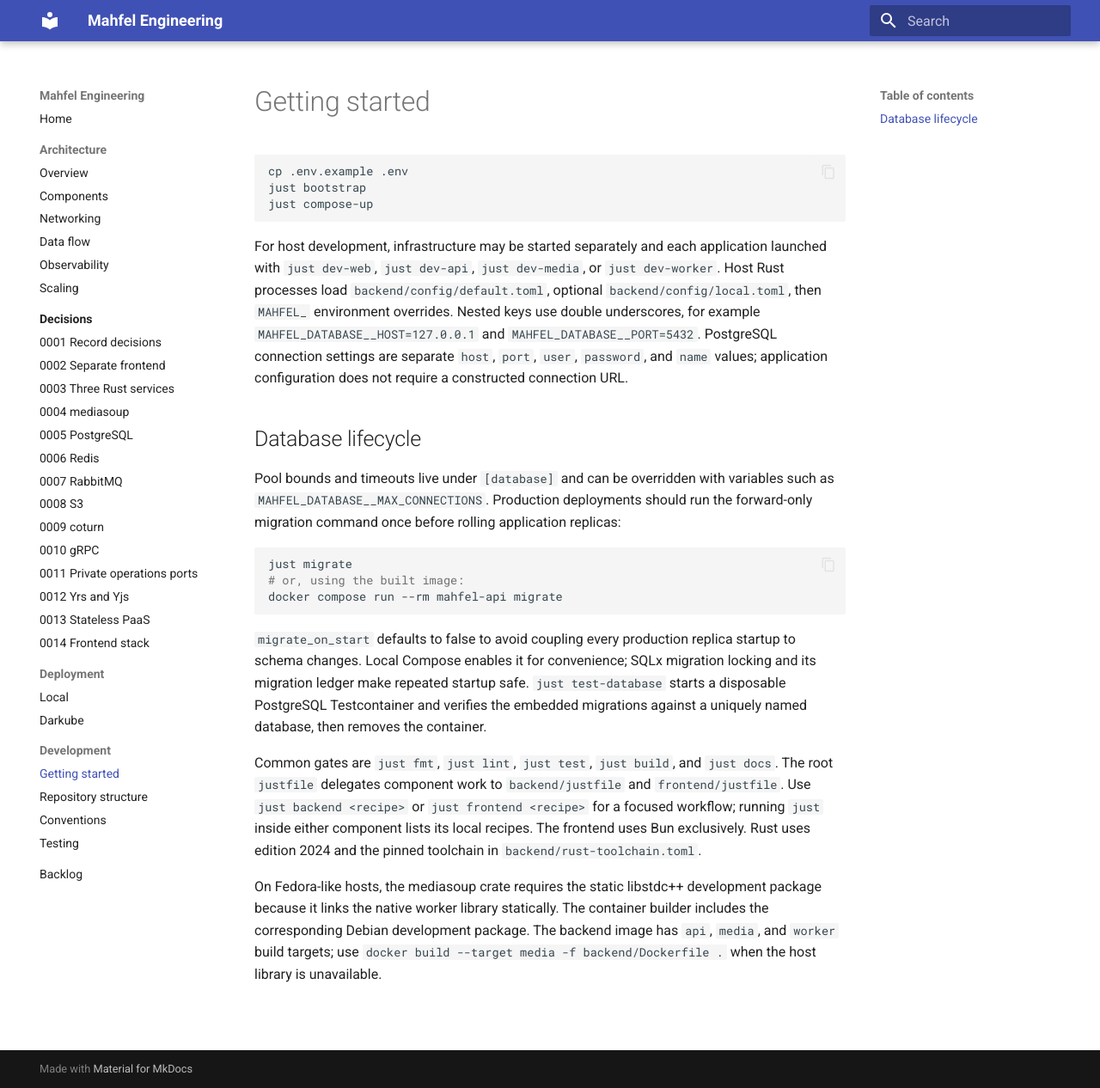
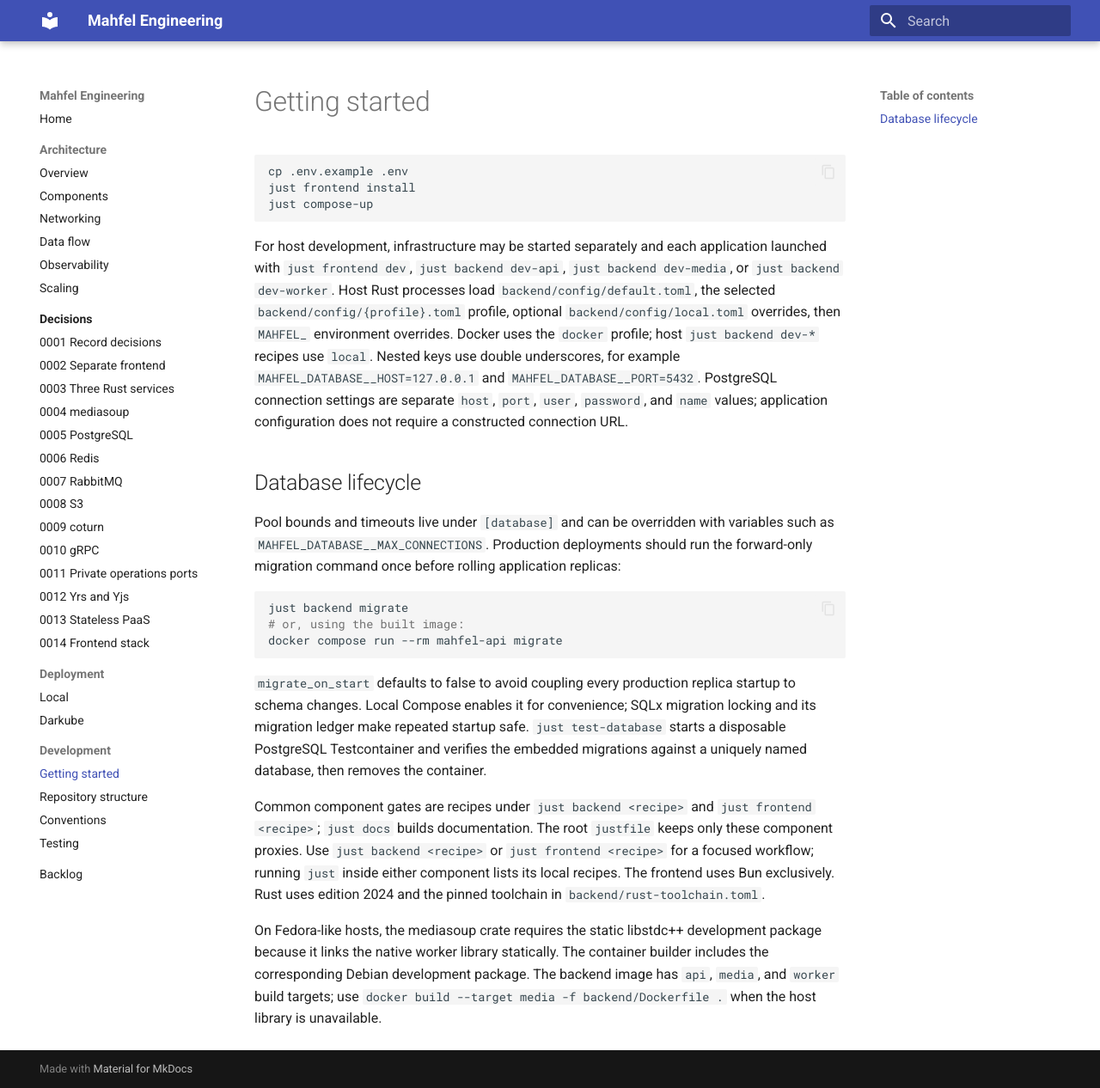
Before and after one commit to mhyrzt/mahfel, an MkDocs documentation site: the page built from docs/development/getting-started.md, in a window 1280 px wide and 1266 px high. Shown: the whole window at 86% size. Built offline with MkDocs 1.6.1 and Material for MkDocs 9.7.7, drawn with Linux system fonts in a browser that asks for light colours.

Commit message:
feat(config): add Docker and host profiles

````diff
--- a/docs/development/getting-started.md
+++ b/docs/development/getting-started.md
@@ -2,14 +2,15 @@
 
 ```bash
 cp .env.example .env
-just bootstrap
+just frontend install
 just compose-up
 ```
 
 For host development, infrastructure may be started separately and each application launched with
-`just dev-web`, `just dev-api`, `just dev-media`, or `just dev-worker`. Host Rust processes load
-`backend/config/default.toml`, optional `backend/config/local.toml`, then `MAHFEL_` environment
-overrides. Nested keys use double underscores, for example
+`just frontend dev`, `just backend dev-api`, `just backend dev-media`, or `just backend dev-worker`. Host Rust processes load
+`backend/config/default.toml`, the selected `backend/config/{profile}.toml` profile, optional
+`backend/config/local.toml` overrides, then `MAHFEL_` environment overrides. Docker uses the
+`docker` profile; host `just backend dev-*` recipes use `local`. Nested keys use double underscores, for example
 `MAHFEL_DATABASE__HOST=127.0.0.1` and `MAHFEL_DATABASE__PORT=5432`. PostgreSQL connection settings
 are separate `host`, `port`, `user`, `password`, and `name` values; application configuration does
 not require a constructed connection URL.
@@ -21,7 +22,7 @@ Pool bounds and timeouts live under `[database]` and can be overridden with vari
 command once before rolling application replicas:
 
 ```bash
-just migrate
+just backend migrate
 # or, using the built image:
 docker compose run --rm mahfel-api migrate
 ```
@@ -31,8 +32,8 @@ changes. Local Compose enables it for convenience; SQLx migration locking and it
 make repeated startup safe. `just test-database` starts a disposable PostgreSQL Testcontainer and
 verifies the embedded migrations against a uniquely named database, then removes the container.
 
-Common gates are `just fmt`, `just lint`, `just test`, `just build`, and `just docs`. The root
-`justfile` delegates component work to `backend/justfile` and `frontend/justfile`. Use
+Common component gates are recipes under `just backend <recipe>` and `just frontend <recipe>`;
+`just docs` builds documentation. The root `justfile` keeps only these component proxies. Use
 `just backend <recipe>` or `just frontend <recipe>` for a focused workflow; running `just` inside
 either component lists its local recipes. The frontend uses Bun exclusively. Rust uses edition 2024
 and the pinned toolchain in `backend/rust-toolchain.toml`.
````
Also changed, not shown: README.md (+1 -1 lines), docker-compose.yml (+7 -0 lines), docs/deployment/darkube.md (+5 -0 lines), docs/deployment/local.md (+7 -0 lines), 10 other files.
